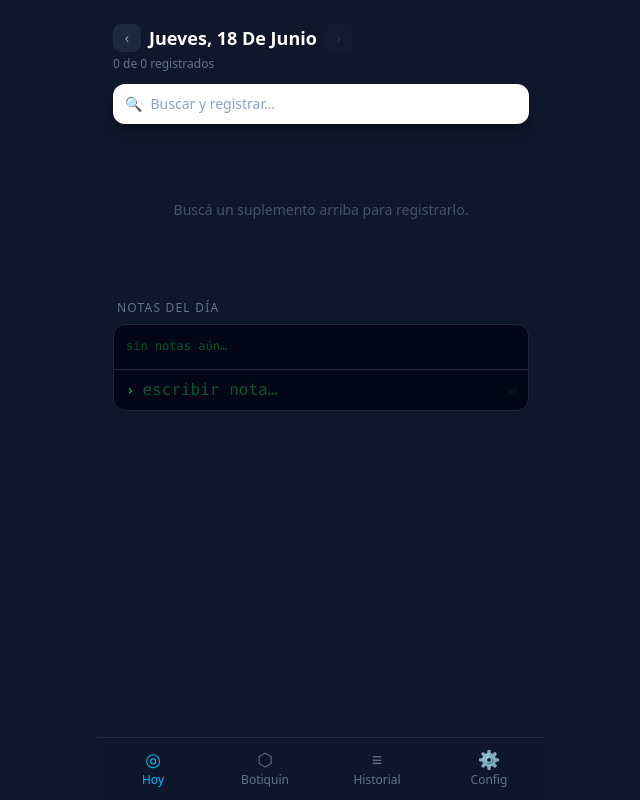
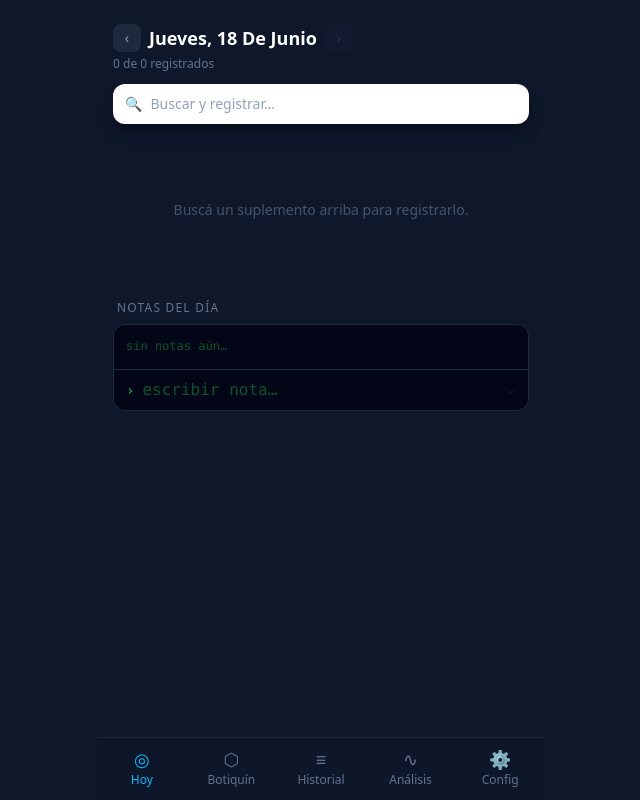
Before and after one commit to fungiabduction-ui/meditrack, a React (Vite) app: page / in a window 1280 px wide. Shown: the whole page, without its empty margins (319-959 px from the left). Built offline with nearby package versions, Linux system fonts and the light colour scheme.

Commit message:
feat: 5ta pestaña Análisis en navegación — Sprint 2 completo

```diff
--- a/src/App.tsx
+++ b/src/App.tsx
@@ -4,6 +4,7 @@ import { useStorageHealth } from './hooks/useStorageHealth'
 import { TodayView } from './components/today/TodayView'
 import { CabinetView } from './components/cabinet/CabinetView'
 import { HistoryView } from './components/history/HistoryView'
+import { AnalysisView } from './components/analysis/AnalysisView'
 import { SettingsView } from './components/settings/SettingsView'
 
 class ErrorBoundary extends Component<{ children: ReactNode }, { error: Error | null }> {
@@ -23,12 +24,13 @@ class ErrorBoundary extends Component<{ children: ReactNode }, { error: Error |
   }
 }
 
-type Tab = 'today' | 'cabinet' | 'history' | 'settings'
+type Tab = 'today' | 'cabinet' | 'history' | 'analysis' | 'settings'
 
 const NAV: { id: Tab; label: string; icon: string }[] = [
   { id: 'today', label: 'Hoy', icon: '◎' },
   { id: 'cabinet', label: 'Botiquín', icon: '⬡' },
   { id: 'history', label: 'Historial', icon: '≡' },
+  { id: 'analysis', label: 'Análisis', icon: '∿' },
   { id: 'settings', label: 'Config', icon: '⚙️' },
 ]
 
@@ -55,6 +57,7 @@ export function App() {
           {tab === 'today' && <TodayView />}
           {tab === 'cabinet' && <CabinetView />}
           {tab === 'history' && <HistoryView />}
+          {tab === 'analysis' && <AnalysisView />}
           {tab === 'settings' && <SettingsView />}
         </main>
         <nav className="fixed bottom-0 left-1/2 -translate-x-1/2 w-full max-w-md bg-slate-900/95 backdrop-blur border-t border-slate-800 flex">
```
